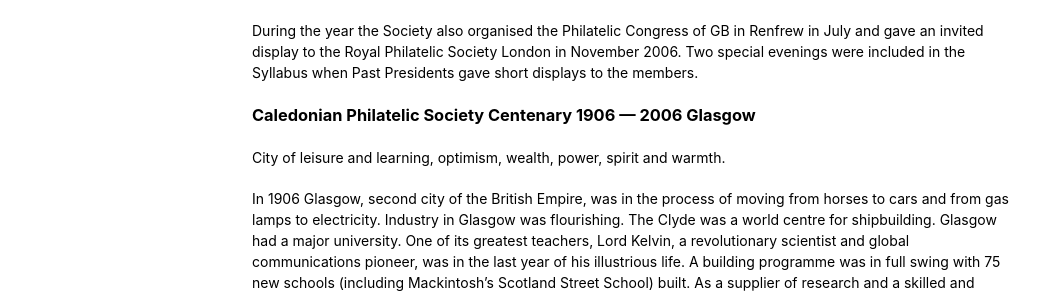
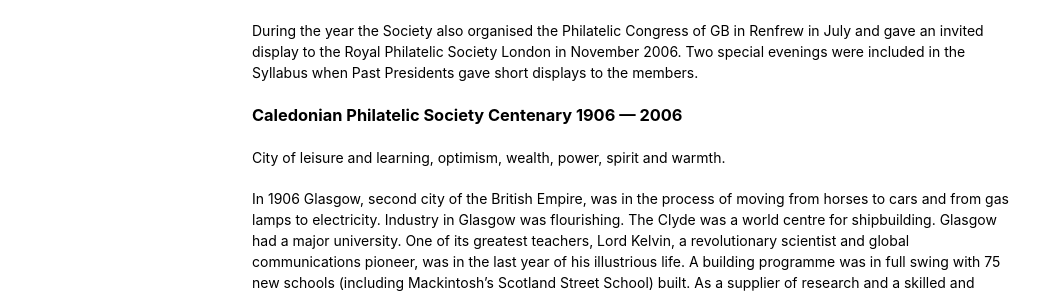
Before and after one commit to astalker/caledonian-stamps, a Jekyll site: the page built from history-caledonian.md, in a window 1280 px wide and 900 px high, scrolled down 731 px. Shown: the part 155-451 px from the top of the window, without its empty margins (118-1160 px from the left). Built offline with Jekyll 4.4.1, drawn with Linux system fonts in a browser that asks for light colours; our own code applies the rules of GitHub Pages for plain Markdown files.

Commit message:
Revise centenary section title for clarity
Updated the title of the centenary section and removed 'Glasgow' from it.

```diff
--- a/history-caledonian.md
+++ b/history-caledonian.md
@@ -20,7 +20,7 @@ Further detail is given in the book, entitled "The Caledonian Philatelic Society
 
 During the year the Society also organised the Philatelic Congress of GB in Renfrew in July and gave an invited display to the Royal Philatelic Society London in November 2006. Two special evenings were included in the Syllabus when Past Presidents gave short displays to the members.
 
-### Caledonian Philatelic Society Centenary 1906 — 2006 Glasgow
+### Caledonian Philatelic Society Centenary 1906 — 2006
 
 City of leisure and learning, optimism, wealth, power, spirit and warmth.
 
```
